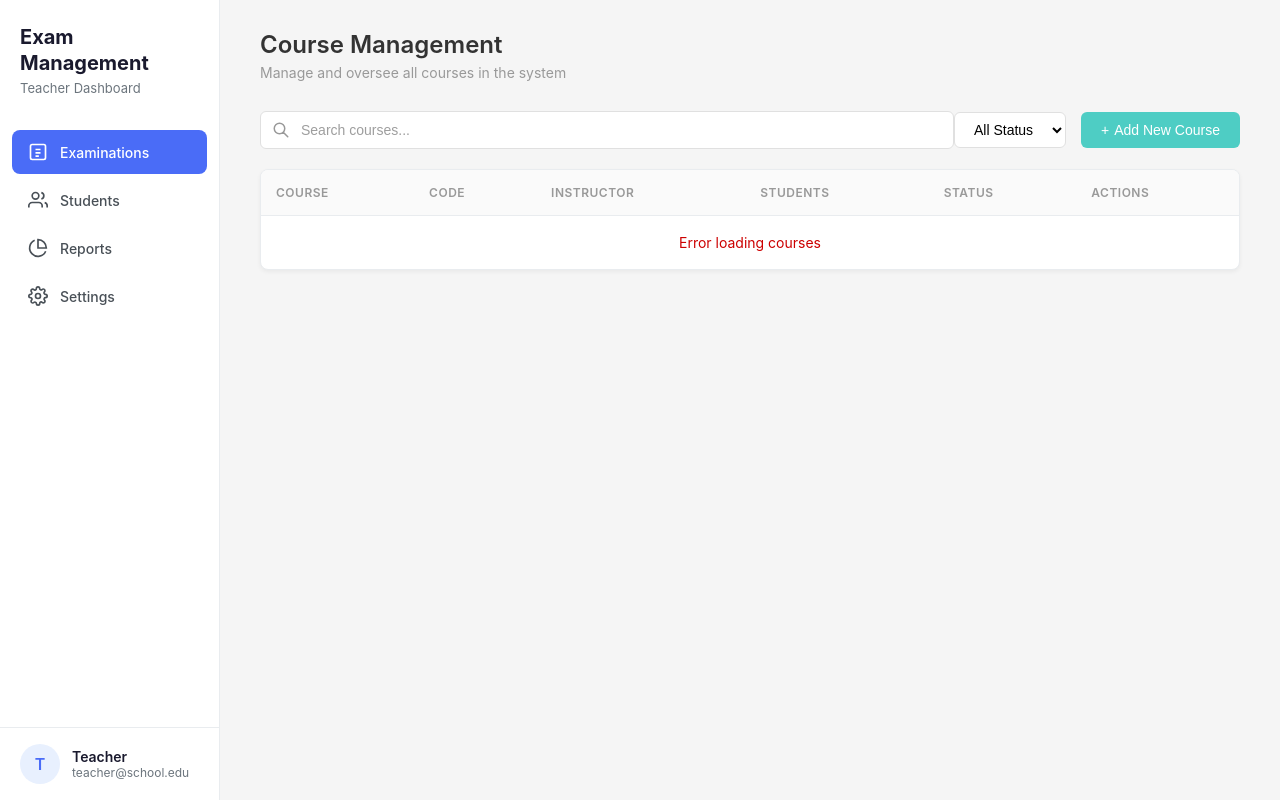
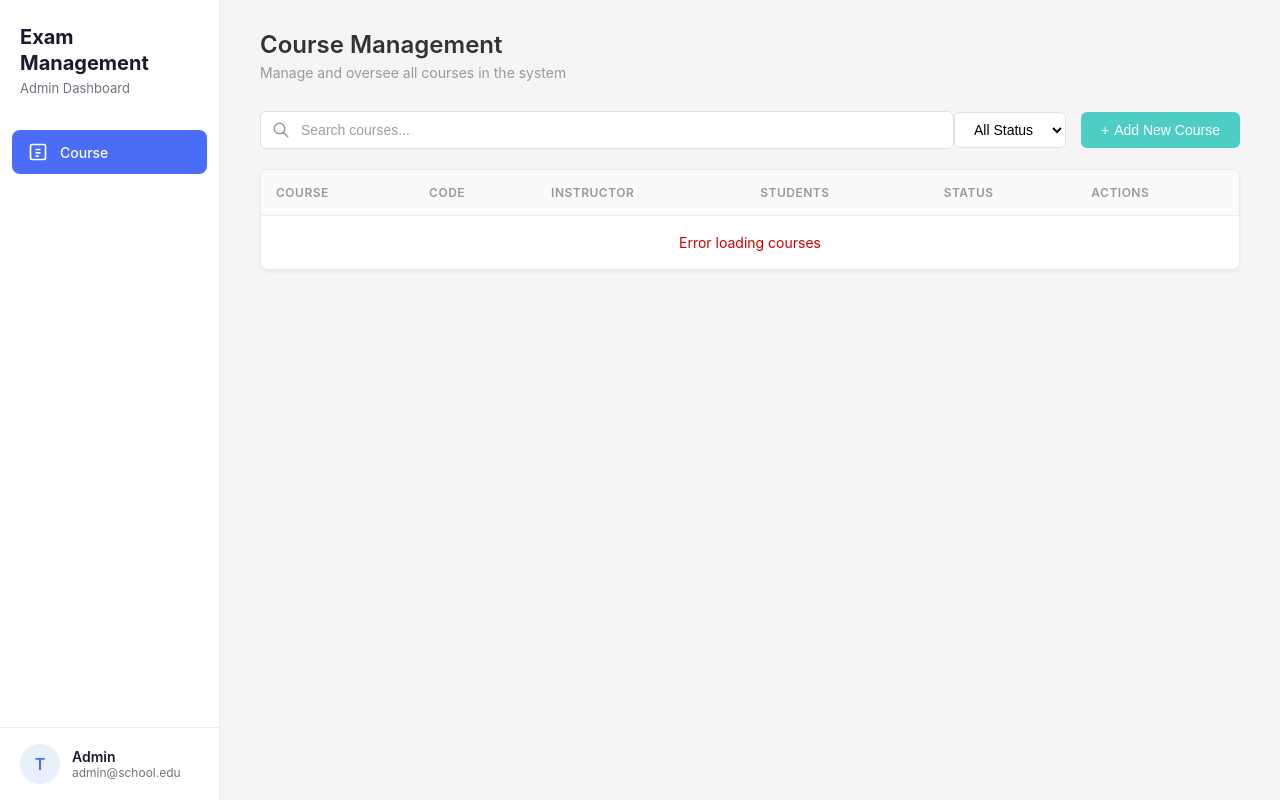
Before and after one commit to tanrl-pb21/agile-examination-grading, a FastAPI app: page /courseManagement in a window 1280 px wide. Run offline with FastAPI, Linux system fonts and the light colour scheme; data that the repository does not hold is empty.

Commit message:
style:put as admin dashboard

```diff
--- a/backend/templates/courseManagement.html
+++ b/backend/templates/courseManagement.html
@@ -11,18 +11,18 @@
     <aside class="sidebar">
         <div class="sidebar-header">
             <h1>Exam Management</h1>
-            <p>Teacher Dashboard</p>
+            <p>Admin Dashboard</p>
         </div>
 
         <nav class="sidebar-nav">
-            <a href="/examManagement" class="nav-item active">
+            <a href="/courseManagement" class="nav-item active">
                 <svg viewBox="0 0 24 24" fill="none" stroke="currentColor" stroke-width="2">
                     <rect x="3" y="3" width="18" height="18" rx="2"/>
                     <path d="M9 9h6M9 13h6M9 17h4"/>
                 </svg>
-                Examinations
+                Course
             </a>
-            <a href="/studentExam" class="nav-item">
+            <!-- <a href="/studentExam" class="nav-item">
                 <svg viewBox="0 0 24 24" fill="none" stroke="currentColor" stroke-width="2">
                     <path d="M17 21v-2a4 4 0 0 0-4-4H5a4 4 0 0 0-4 4v2"/>
                     <circle cx="9" cy="7" r="4"/>
@@ -44,14 +44,14 @@
                     <path d="M19.4 15a1.65 1.65 0 0 0 .33 1.82l.06.06a2 2 0 0 1 0 2.83 2 2 0 0 1-2.83 0l-.06-.06a1.65 1.65 0 0 0-1.82-.33 1.65 1.65 0 0 0-1 1.51V21a2 2 0 0 1-2 2 2 2 0 0 1-2-2v-.09A1.65 1.65 0 0 0 9 19.4a1.65 1.65 0 0 0-1.82.33l-.06.06a2 2 0 0 1-2.83 0 2 2 0 0 1 0-2.83l.06-.06a1.65 1.65 0 0 0 .33-1.82 1.65 1.65 0 0 0-1.51-1H3a2 2 0 0 1-2-2 2 2 0 0 1 2-2h.09A1.65 1.65 0 0 0 4.6 9a1.65 1.65 0 0 0-.33-1.82l-.06-.06a2 2 0 0 1 0-2.83 2 2 0 0 1 2.83 0l.06.06a1.65 1.65 0 0 0 1.82.33H9a1.65 1.65 0 0 0 1-1.51V3a2 2 0 0 1 2-2 2 2 0 0 1 2 2v.09a1.65 1.65 0 0 0 1 1.51 1.65 1.65 0 0 0 1.82-.33l.06-.06a2 2 0 0 1 2.83 0 2 2 0 0 1 0 2.83l-.06.06a1.65 1.65 0 0 0-.33 1.82V9a1.65 1.65 0 0 0 1.51 1H21a2 2 0 0 1 2 2 2 2 0 0 1-2 2h-.09a1.65 1.65 0 0 0-1.51 1z"/>
                 </svg>
                 Settings
-            </a>
+            </a> -->
         </nav>
 
         <div class="sidebar-footer">
             <div class="user-avatar">T</div>
             <div class="user-info">
-                <h4>Teacher</h4>
-                <p>teacher@school.edu</p>
+                <h4>Admin</h4>
+                <p>admin@school.edu</p>
             </div>
         </div>
     </aside>
```
Also changed, not shown: backend/templates/courseDetail.html (+7 -7 lines).
